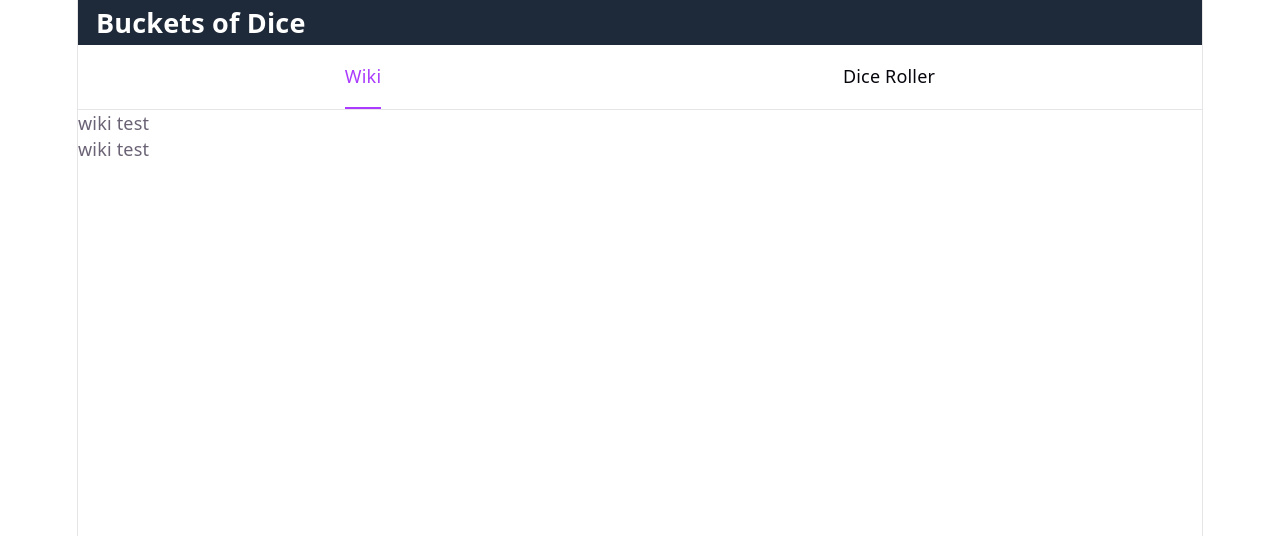
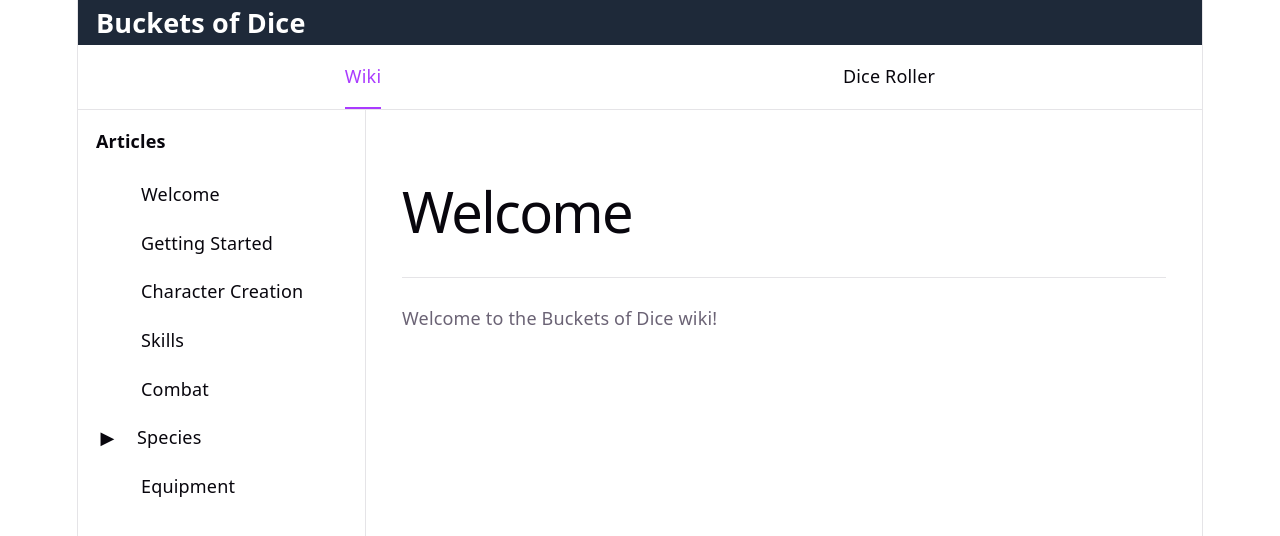
Before and after one commit to jairusaurus-rex/buckets-of-dice, a React (Vite) app: page /wiki in a window 1280 px wide. Shown: the top 536 px of the page. Built offline with nearby package versions, Linux system fonts and the light colour scheme.

Commit message:
feat: enhance wiki functionality with article navigation and content display

```diff
--- a/src/pages/wiki/ArticlePages.tsx
+++ b/src/pages/wiki/ArticlePages.tsx
@@ -1,11 +1,40 @@
+import { useMemo } from "react";
+import { useParams } from "react-router-dom";
+import { articleList } from "./articles/ArticleList";
+
 export const WikiPage = () => {
+  const { articleId } = useParams();
+
+  const article = useMemo(() => {
+    if (!articleId) return articleList[0];
+
+    const findArticle = (
+      items: typeof articleList,
+      id: string
+    ): (typeof articleList)[0] | null => {
+      for (let i = 0; i < items.length; i++) {
+        if (items[i].id === id) return items[i];
+
+        if (items[i].children) {
+          const found = findArticle(items[i].children!, id);
+          if (found) return found;
+        }
+      }
+      return null;
+    };
+
+    return findArticle(articleList, articleId) || articleList[0];
+  }, [articleId]);
+
   return (
-    <div >
-        <div>
-            title
-        </div>
-        <div>
-            content
-        </div>
-        </div>
-  )}
+    <div className="flex-1">
+      <div className="mb-6">
+        <h1 className="text-3xl font-bold text-[var(--text-h)] mb-2">
+          {article.title}
+        </h1>
+        <div className="border-b border-[var(--border)]"></div>
+      </div>
+      <div className="text-[var(--text)]">{article.content}</div>
+    </div>
+  );
+}
--- a/src/pages/wiki/SideBar.tsx
+++ b/src/pages/wiki/SideBar.tsx
@@ -1,7 +1,64 @@
+import { useState } from "react";
+import { Link, useParams } from "react-router-dom";
+import { articleList } from "./articles/ArticleList";
+
 export const WikiSideBar = () => {
+  const [expanded, setExpanded] = useState<Record<string, boolean>>({});
+  const { articleId } = useParams();
+
+  const toggleExpanded = (title: string) => {
+    setExpanded((prev) => ({
+      ...prev,
+      [title]: !prev[title],
+    }));
+  };
+
+  const renderMenuItems = (items: typeof articleList) => {
+    return items.map((item) => {
+      const isActive = articleId === item.id;
+      const isExpanded = expanded[item.id];
+      const hasChildren = item.children && item.children.length > 0;
+
+      return (
+        <div key={item.id}>
+          <div className="flex items-center">
+            {hasChildren && (
+              <button
+                onClick={() => toggleExpanded(item.id)}
+                className="mr-2 p-1 hover:bg-[var(--code-bg)] rounded"
+                aria-label={isExpanded ? "Collapse" : "Expand"}
+              >
+                <span className="text-[var(--text-h)]">
+                  {isExpanded ? "▼" : "▶"}
+                </span>
+              </button>
+            )}
+            {!hasChildren && <span className="mr-2 p-1 w-6"></span>}
+            <Link
+              to={`/wiki/${item.id}`}
+              className={`flex-1 py-2 px-2 rounded transition-colors ${
+                isActive
+                  ? "bg-[var(--accent-bg)] text-[var(--accent)] font-medium"
+                  : "text-[var(--text-h)] hover:bg-[var(--code-bg)]"
+              }`}
+            >
+              {item.title}
+            </Link>
+          </div>
+          {hasChildren && isExpanded && (
+            <div className="ml-4 border-l border-[var(--border)]">
+              {renderMenuItems(item.children)}
+            </div>
+          )}
+        </div>
+      );
+    });
+  };
+
   return (
-    <div className="">
-
-        wiki test
-        </div>
-  )}
+    <aside className="w-full md:w-64 border-r border-[var(--border)] p-4 bg-[var(--bg)]">
+      <h3 className="font-bold text-[var(--text-h)] mb-4">Articles</h3>
+      <nav className="space-y-1">{renderMenuItems(articleList)}</nav>
+    </aside>
+  );
+}
--- a/src/pages/wiki/WikiMainLayout.tsx
+++ b/src/pages/wiki/WikiMainLayout.tsx
@@ -1,9 +1,13 @@
-import { WikiSideBar } from "./SideBar"
+import { WikiSideBar } from "./SideBar";
+import { WikiPage } from "./ArticlePages";
 
 export const WikiMainLayout = () => {
   return (
-    <div className="">
-        <WikiSideBar/>
-        wiki test
-        </div>
-  )}
+    <div className="flex flex-col md:flex-row min-h-screen">
+      <WikiSideBar />
+      <div className="flex-1 p-5 md:p-8">
+        <WikiPage />
+      </div>
+    </div>
+  );
+}
--- a/src/pages/wiki/articles/ArticleList.tsx
+++ b/src/pages/wiki/articles/ArticleList.tsx
@@ -1,18 +1,57 @@
+
+import { CharacterCreationArticle } from "./CharacterCreationArticle.tsx";
+
 export const articleList = [
     {
+        id: "welcome",
         title: "Welcome",
         content: <div>Welcome to the Buckets of Dice wiki!</div>,
     },
-    { title: "Getting Started", content: <div>Getting Started content goes here.</div> },
-    { title: "Character Creation", content: <div>Character Creation content goes here.</div> },
-    { title: "Skills", content: <div>Skills content goes here.</div> },
-    { title: "Combat", content: <div>Combat content goes here.</div> },
-    { title: "Species", content: <div>Species content goes here.</div>,
+    {
+        id: "getting-started",
+        title: "Getting Started",
+        content: <div>Getting Started content goes here.</div>
+    },
+    {
+        id: "character-creation",
+        title: "Character Creation",
+        content: <CharacterCreationArticle />
+    },
+    {
+        id: "skills",
+        title: "Skills",
+        content: <div>Skills content goes here.</div>
+    },
+    {
+        id: "combat",
+        title: "Combat",
+        content: <div>Combat content goes here.</div>
+    },
+    {
+        id: "species",
+        title: "Species",
+        content: <div>Species content goes here.</div>,
         children: [
-            { title: "Humans", content: <div>Humans content goes here.</div> },
-            { title: "Elves", content: <div>Elves content goes here.</div> },
-            { title: "Dwarves", content: <div>Dwarves content goes here.</div> },
+            {
+                id: "species-humans",
+                title: "Humans",
+                content: <div>Humans content goes here.</div>
+            },
+            {
+                id: "species-elves",
+                title: "Elves",
+                content: <div>Elves content goes here.</div>
+            },
+            {
+                id: "species-dwarves",
+                title: "Dwarves",
+                content: <div>Dwarves content goes here.</div>
+            },
         ]
     },
-    { title: "Equipment", content: <div>Equipment content goes here.</div> },
+    {
+        id: "equipment",
+        title: "Equipment",
+        content: <div>Equipment content goes here.</div>
+    },
 ];
--- /dev/null
+++ b/src/pages/wiki/articles/CharacterCreationArticle.tsx
@@ -0,0 +1,40 @@
+export const CharacterCreationArticle = () => {
+  return (
+    <div className="p-2">
+      <p className="p-1">There are Six steps to creating a character in Into the Heavens.</p>
+      <ol className="list-decimal list-inside pl-4 space-y-2">
+        <li>Set Starting Level</li>
+        <li>Set Stats</li>
+        <li>Set Starting Skills</li>
+        <li>Choose Species</li>
+        <li>Setup Gear</li>
+        <li>Level Up Character from level 0 to starting level</li>
+      </ol>
+      <h2 className="p-2">Step by step</h2>
+      <ol className="list-decimal list-inside pl-4 space-y-2">
+        <li className="text-lg font-bold">Set Starting Level
+          <p className="text-sm p-2">For campaigns that are starting, the GM sets the starting level</p>
+          <p className="text-sm p-2">For a new character joining an ongoing gain, the starting level is either the average level of the current group (rounded up) or the lowest level in the current group, whichever is lower</p>
+        </li>
+        <li className="text-lg font-bold">Set Stats
+          <p className="text-sm p-2">Starting Stamina and Grit are at max, credits is equal to 25k times starting level</p>
+        </li>
+        <li className="text-lg font-bold">Set Start Skills
+          <p className="text-sm p-2">Choose 6 skills to start at d6, the rest start at d4</p>
+        </li>
+        <li className="text-lg font-bold">Set Starting Level
+          <p className="text-sm p-2">For campaigns that are starting, the GM sets the starting level</p>
+          <p className="text-sm p-2">For a new character joining an ongoing gain, the starting level is either the average level of the current group (rounded up) or the lowest level in the current group, whichever is lower</p>
+        </li>
+        <li className="text-lg font-bold">Set Starting Level
+          <p className="text-sm p-2">For campaigns that are starting, the GM sets the starting level</p>
+          <p className="text-sm p-2">For a new character joining an ongoing gain, the starting level is either the average level of the current group (rounded up) or the lowest level in the current group, whichever is lower</p>
+        </li>
+        <li className="text-lg font-bold">Set Starting Level
+          <p className="text-sm p-2">For campaigns that are starting, the GM sets the starting level</p>
+          <p className="text-sm p-2">For a new character joining an ongoing gain, the starting level is either the average level of the current group (rounded up) or the lowest level in the current group, whichever is lower</p>
+        </li>
+      </ol>
+    </div>
+  );
+}
--- a/src/routers/MainRouter.tsx
+++ b/src/routers/MainRouter.tsx
@@ -15,7 +15,11 @@ const MainRouter = createBrowserRouter([
             },
             {
                 path: "/wiki",
-                element:  <WikiMainLayout/>
+                element: <WikiMainLayout />
+            },
+            {
+                path: "/wiki/:articleId",
+                element: <WikiMainLayout />
             },
             {
                 path: "/dice-app",
```
